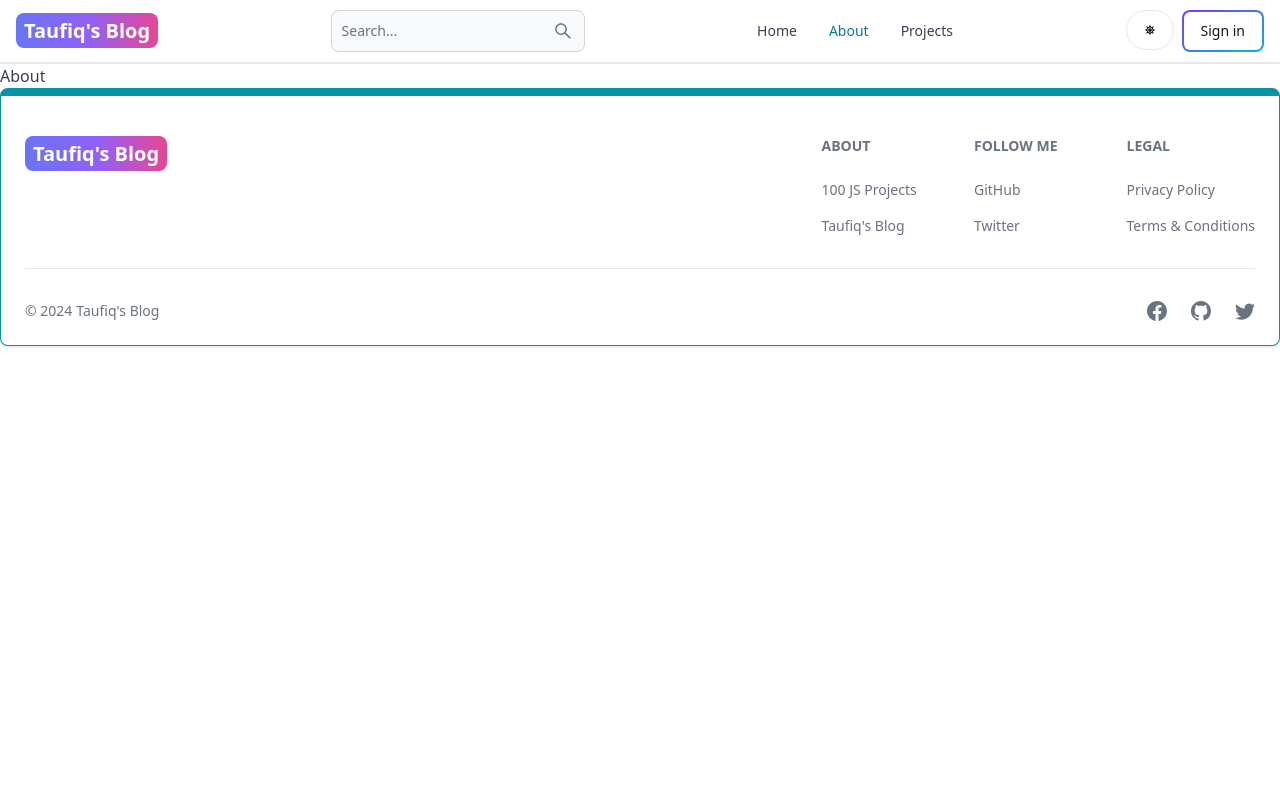
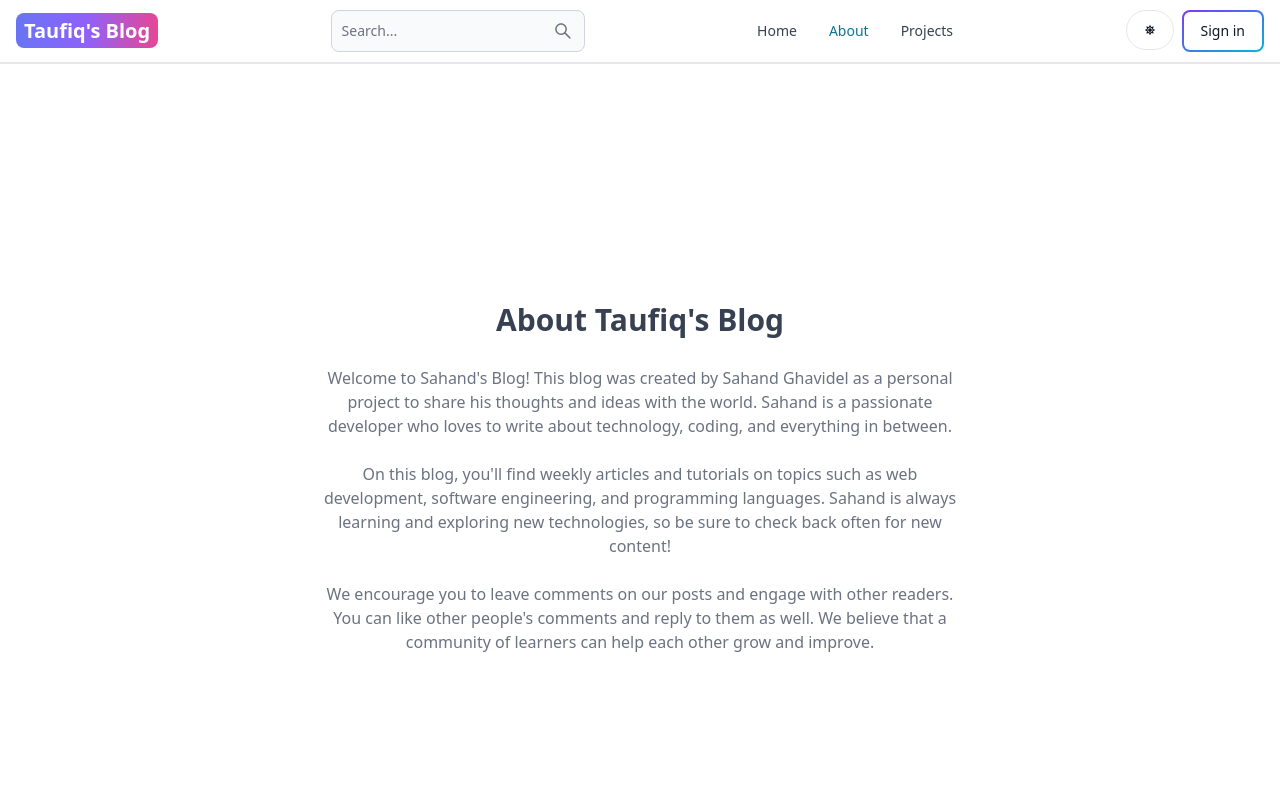
Before and after one commit to Tauf4430d/mern-blog-app, a React (Vite) app in the folder client/: page /about in a window 1280 px wide. Shown: the top 800 px of the page. Built offline with nearby package versions, Linux system fonts and the light colour scheme; no server answers.

Commit message:
Complete about and projects section

```diff
--- a/client/src/pages/About.jsx
+++ b/client/src/pages/About.jsx
@@ -2,6 +2,23 @@
 
 export default function About() {
   return (
-    <div>About</div>
+    <div className=' min-h-screen flex items-center justify-center'>
+      <div className=" max-w-2xl mx-auto p-3 text-center">
+        <div>
+          <h1 className='text-3xl font font-semibold text-center my-7'>About Taufiq's Blog</h1>
+          <div className=' text-md text-gray-500 flex flex-col gap-6'>
+            <p>
+            Welcome to Sahand's Blog! This blog was created by Sahand Ghavidel as a personal project to share his thoughts and ideas with the world. Sahand is a passionate developer who loves to write about technology, coding, and everything in between.
+            </p>
+            <p>
+            On this blog, you'll find weekly articles and tutorials on topics such as web development, software engineering, and programming languages. Sahand is always learning and exploring new technologies, so be sure to check back often for new content!
+            </p>
+            <p>
+            We encourage you to leave comments on our posts and engage with other readers. You can like other people's comments and reply to them as well. We believe that a community of learners can help each other grow and improve.
+            </p>
+          </div>
+        </div>
+      </div>
+    </div>
   )
 }
--- a/client/src/pages/Projects.jsx
+++ b/client/src/pages/Projects.jsx
@@ -1,7 +1,11 @@
 import React from 'react'
-
+import CallToAction from '../components/CallToAction'
 export default function Projects() {
   return (
-    <div>Projects</div>
+    <div className=' min-h-screen max-w-2xl mx-auto flex flex-col justify-center items-center gap-5 p-3'>
+      <h1 className='text-3xl font font-semibold'>Projects</h1>
+      <p className='text-md text-gray-500'>Build fun and engaging projects while learning HTML, CSS, and JavaScript</p>
+      <CallToAction />
+    </div>
   )
 }
```
